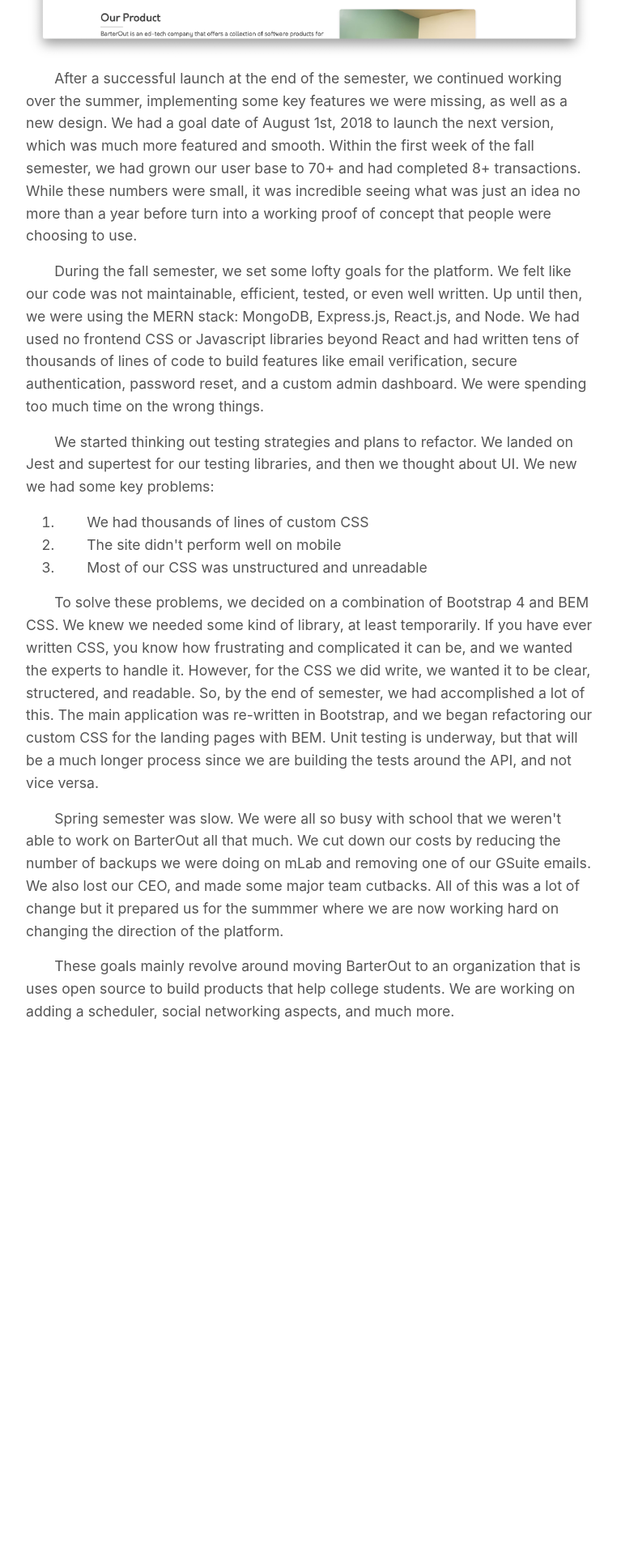
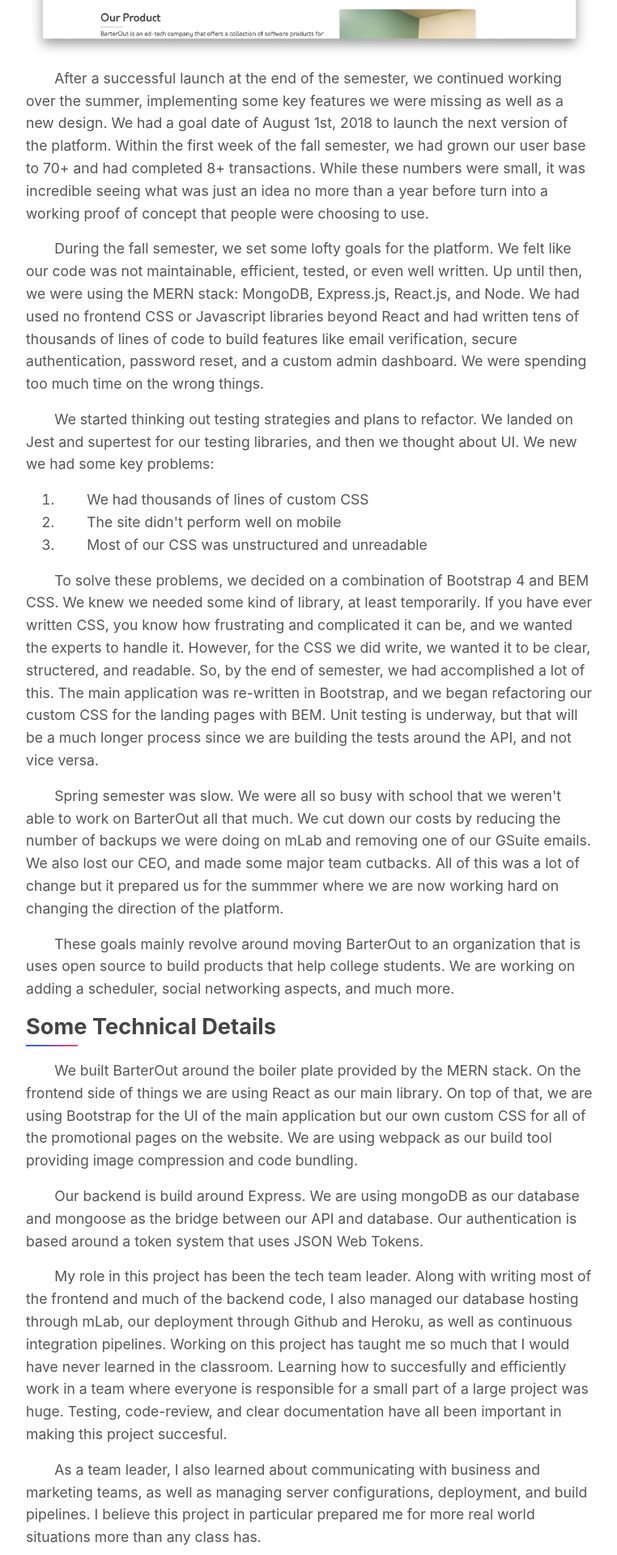
Before and after one commit to duncangrubbs/portfolio, a React (Create React App) app: page /portfolio/barterout in a window 1280 px wide. Shown: the part 746-2666 px from the top of the page at 81% size, without its empty margins (258-1020 px from the left). Before the commit the page ends 2017 px from the top, so only its background shows below. Built offline with nearby package versions, Linux system fonts and the light colour scheme.

Commit message:
Add more to the portfolio section.

```diff
--- a/src/routes/Portfolio.jsx
+++ b/src/routes/Portfolio.jsx
@@ -77,7 +77,7 @@
         </div>
       </a>
       <a
-        href="https://github.com/DHSDevelopersClub/hack4health"
+        href="/portfolio/hack4health"
         className="portfolio__card"
       >
         <h1>Hack4Health</h1>
--- a/src/routes/index.js
+++ b/src/routes/index.js
@@ -15,6 +15,7 @@
 import Polarization from './writing/Polarization';
 import Portfolio from './Portfolio';
 import BarterOut from './portfolio/BarterOut';
+import Hack4Health from './portfolio/Hack4Health';
 
 export default (
   <Switch>
@@ -23,5 +24,6 @@
 
     <Route exact path="/portfolio" component={Portfolio} />
     <Route exact path="/portfolio/barterout" component={BarterOut} />
+    <Route exact path="/portfolio/hack4health" component={Hack4Health} />
   </Switch>
 );
--- a/src/routes/portfolio/BarterOut.jsx
+++ b/src/routes/portfolio/BarterOut.jsx
@@ -20,12 +20,12 @@
       <p className="writing__para">
         BarterOut is a web application that focuses on making peer-to-peer
         used textbook transactions easier. For the last year, I have worked
-        in a small team building the client-side of the site, as well as the
+        in a small team building the client-side of the site as well as the
         API (backend) infrastructure.
       </p>
       <p className="writing__para">
         BarterOut was founded by Vlad Cazacu and Pavel Stan, and I joined
-        the team in March 2018, providing support for the tech team,
+        the team in March 2018 providing support one the tech side,
         which at the time consisted of only one person. Within a month,
         we had a much larger team and we were looking to launch the first
         version of the site by the end of the semester.
@@ -33,9 +33,9 @@
       <img alt="barterout" src={barterout} className="port-img" />
       <p className="writing__para">
         After a successful launch at the end of the semester, we continued working over
-        the summer, implementing some key features we were missing, as well as a new design.
-        We had a goal date of August 1st, 2018 to launch the next version, which was much
-        more featured and smooth. Within the first week of the fall semester, we had
+        the summer, implementing some key features we were missing as well as a new design.
+        We had a goal date of August 1st, 2018 to launch the next version of the platform.
+        Within the first week of the fall semester, we had
         grown our user base to 70+ and had completed 8+ transactions. While these
         numbers were small, it was incredible seeing what was just an idea no more
         than a year before turn into a working proof of concept that people were
@@ -86,6 +86,35 @@
         is uses open source to build products that help college students. We are
         working on adding a scheduler, social networking aspects, and much more.
       </p>
+      <h1>Some Technical Details</h1>
+      <p className="writing__para">
+        We built BarterOut around the boiler plate provided by the MERN stack. On
+        the frontend side of things we are using React as our main library. On top
+        of that, we are using Bootstrap for the UI of the main application but our
+        own custom CSS for all of the promotional pages on the website. We are using
+        webpack as our build tool providing image compression and code bundling.
+      </p>
+      <p className="writing__para">
+        Our backend is build around Express. We are using mongoDB as our database
+        and mongoose as the bridge between our API and database. Our authentication
+        is based around a token system that uses JSON Web Tokens.
+      </p>
+      <p className="writing__para">
+        My role in this project has been the tech team leader. Along with
+        writing most of the frontend and much of the backend code, I also managed
+        our database hosting through mLab, our deployment through Github and Heroku,
+        as well as continuous integration pipelines. Working on this project has taught
+        me so much that I would have never learned in the classroom. Learning how to
+        succesfully and efficiently work in a team where everyone is responsible for
+        a small part of a large project was huge. Testing, code-review, and clear
+        documentation have all been important in making this project succesful.
+      </p>
+      <p className="writing__para">
+        As a team leader, I also learned about communicating with business and marketing
+        teams, as well as managing server configurations, deployment, and build pipelines.
+        I believe this project in particular prepared me for more real world situations more
+        than any class has.
+      </p>
     </div>
   </div>
 );
--- /dev/null
+++ b/src/routes/portfolio/Hack4Health.jsx
@@ -0,0 +1,50 @@
+/**
+ * @file BarterOut.js
+ * @description React route for BarterOut.
+ * @author Duncan Grubbs <duncan.grubbs@gmail.com>
+ * @version 0.1.0
+ */
+
+import React from 'react';
+
+import NavBar from '../../components/NavBar';
+
+const Hack4Health = () => (
+  <div>
+    <div className="header"></div>
+    <NavBar page="Portfolio" />
+    <div className="portfoliopage__content--barterout">
+      <h1><a id="barterout__heading" href="https://github.com/DHSDevelopersClub/hack4health">Hack4Health</a></h1>
+      <p className="writing__para">
+        During the 2017 Marin County Hack for Health hack-a-thon,
+        my team and I built a web application that provided
+        data visualization for ambulance responses times around
+        the county, providing insight into some of the worst
+        and best served areas, and why it might be that way.
+        We parsed the data with Python, and used the D3 Javascript
+        library to visualize the data.
+      </p>
+      <p className="writing__para">
+        When my county announced they would be hosting a hack-a-thon
+        focused on using open-source data to create solutions to
+        the health problems they were facing my friends and I
+        couldn't wait to go!
+      </p>
+      <p className="writing__para">
+        After some deliberation we decided to work with the 911 calls
+        database using the ZIP code information along with the ambulance
+        response times to create a map that visualized the best and
+        worst served areas of the county. Myself along with another team member
+        focused on using Python to parse the dataset into a format the other
+        half could use to build the map with D3.js.
+      </p>
+      <p className="writing__para">
+        While the idea was simple, we ended up winning the $500 prize for best
+        use of open source data, but working on a project that made an impact in the
+        community was the best part.
+      </p>
+    </div>
+  </div>
+);
+
+export default Hack4Health;
```
